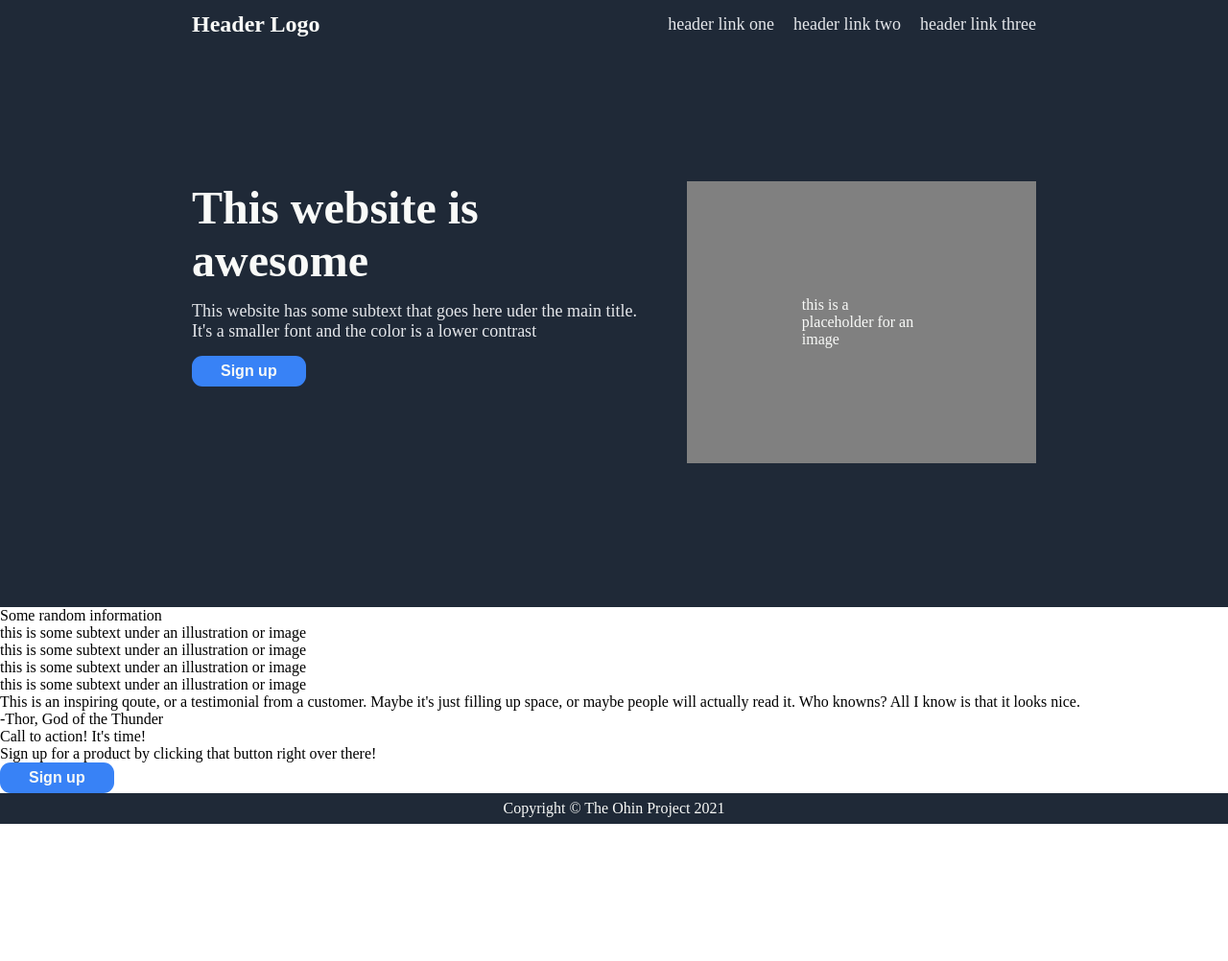
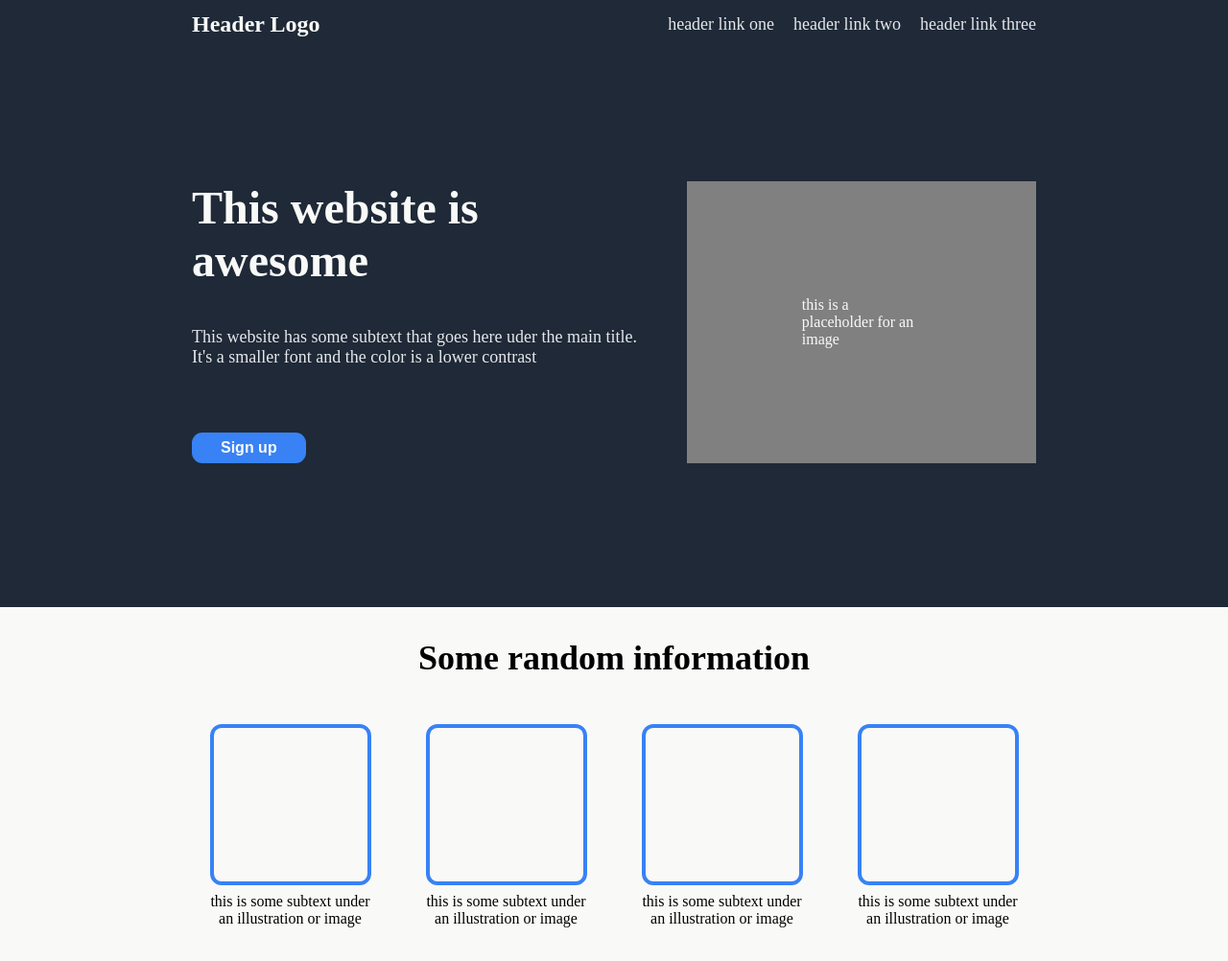
Before and after one commit to godsarmor/landing-page-demo, a plain HTML site: page index.html in a window 1280 px wide. Shown: the top 1002 px of the page at 96% size. Before the commit the page ends 859 px from the top, so only its background shows below. Drawn offline with Linux system fonts and the light colour scheme.

Commit message:
apply middle content structure

```diff
--- a/styles/styles.css
+++ b/styles/styles.css
@@ -71,7 +71,12 @@ body {
 .header-main-text,
 .header-secondary-text,
 .header-button {
-    flex: 0 1 auto;
+    flex: auto;
+}
+
+.header-button {
+    display: flex;
+    align-items: flex-end;
 }
 
 .header-logo-text {
@@ -84,7 +89,6 @@ body {
     max-width: 530px;
     gap: 15px;
 }
-
 
 .header-main-text {
     font-size: 48px;
@@ -127,6 +131,48 @@ ul {
     margin: 0px;
 }
 
+.middle-content {
+    background-color: #F9FAF8;
+    display: flex;
+    flex-flow: row wrap;
+    padding: 32px;
+    gap: 16px;
+    justify-content: center;
+
+}
+
+.middle-info {
+    flex: auto;
+    min-width: 100%;
+    font-weight: bolder;
+    font-size: 36px;
+    text-align: center;
+}
+
+.card > div:first-child {
+    flex: auto;
+    width: 160px;
+    height: 160px;
+    border: 4px solid #3882F6;
+    border-radius: 12px;
+}
+
+.card {
+    flex: 0 1 0px;
+}
+
+.card-text {
+    text-align: center;
+    padding-top: 8px;
+}
+
+.content-card {
+    display: flex;
+    justify-content: space-around;
+    max-width: 900px;
+    padding: 32px;
+}
+
 .footer {
     background-color: #1F2937;
     color: #F9FAF8;
```
